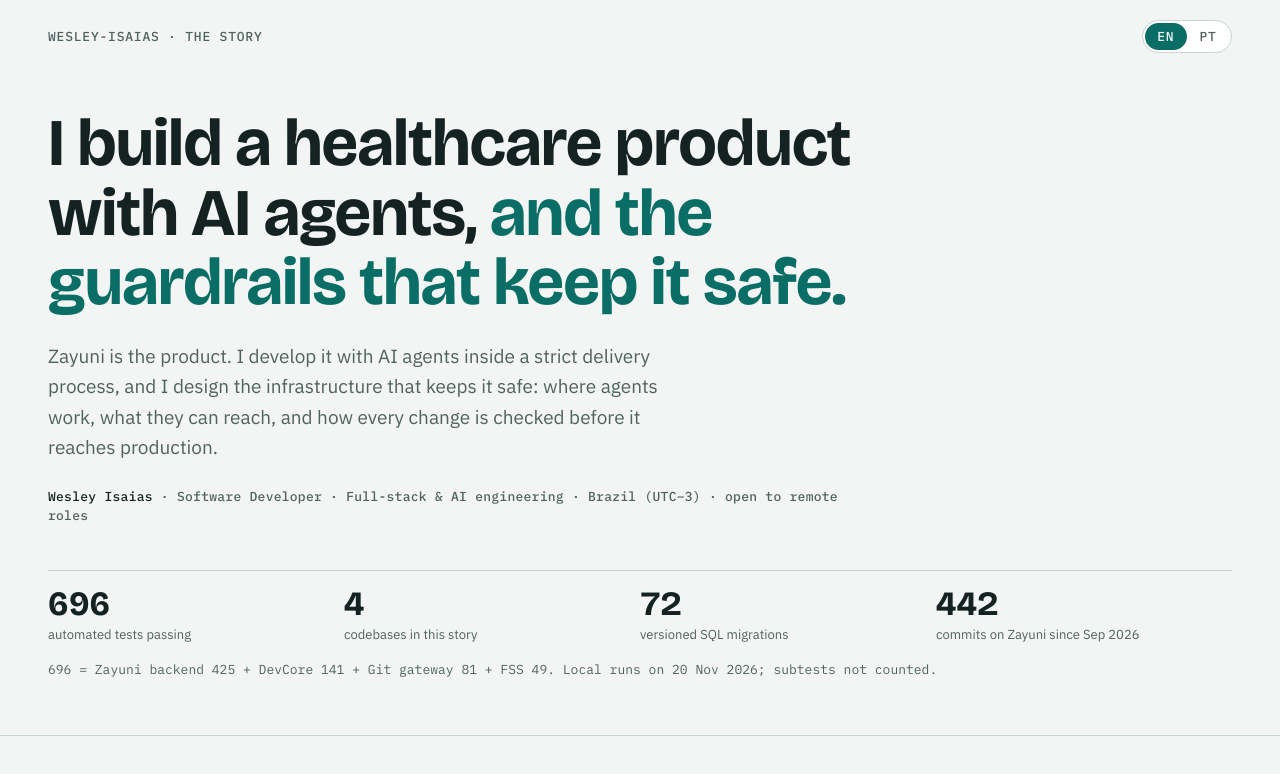
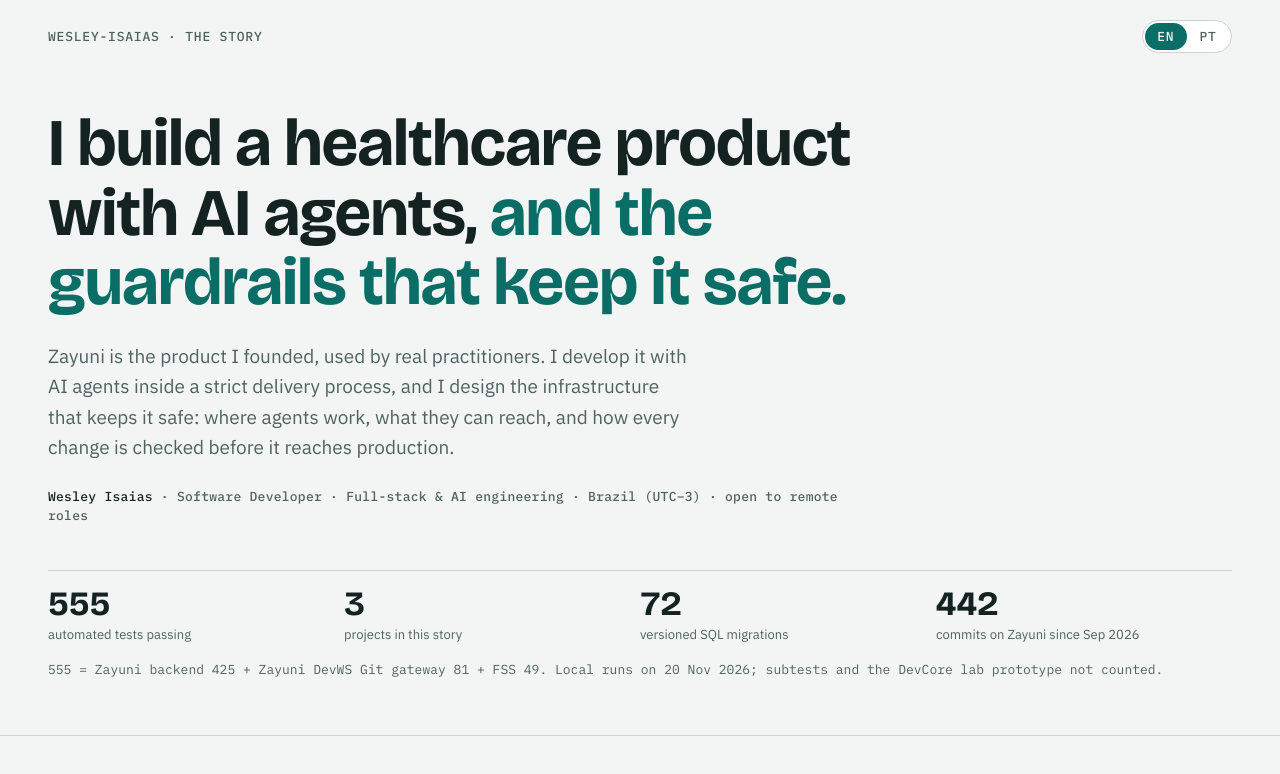
Before and after one commit to wesley-isaias/wesley-isaias, a plain HTML site: page docs/index.html in a window 1280 px wide. Shown: the top 774 px of the page. Drawn offline with nearby package versions, Linux system fonts and the light colour scheme.

Commit message:
docs: founder role, real users, honest AI skills and test totals
- Zayuni: founder role and in production with real users
- Tech stack: AI engineering row lists what is in use (MCP servers,
  agent development, agent security); model routing marked as lab
- Story page counts 555 tests from the three projects in the story
- Public example README in English with a Portuguese summary; table
  checked against the function's real output

Co-Authored-By: Claude Opus 5.5 <noreply@anthropic.com>
Claude-Session: https://claude.ai/code/session_01XWfz2w6RE2H7VjE8PBn5fc

```diff
--- a/docs/index.html
+++ b/docs/index.html
@@ -216,18 +216,18 @@ html[data-l="en"] .lang [data-set="en"], html[data-l="pt"] .lang [data-set="pt"]
         <span class="pt">Construo um produto de saúde com agentes de IA, <em>e os controles que mantêm tudo seguro.</em></span>
       </h1>
       <p class="lede">
-        <span class="en">Zayuni is the product. I develop it with AI agents inside a strict delivery process, and I design the infrastructure that keeps it safe: where agents work, what they can reach, and how every change is checked before it reaches production.</span>
-        <span class="pt">O Zayuni é o produto. Desenvolvo-o com agentes de IA dentro de um processo de entrega rígido, e desenho a infraestrutura que mantém tudo seguro: onde os agentes trabalham, o que podem acessar e como cada mudança é verificada antes de chegar à produção.</span>
+        <span class="en">Zayuni is the product I founded, used by real practitioners. I develop it with AI agents inside a strict delivery process, and I design the infrastructure that keeps it safe: where agents work, what they can reach, and how every change is checked before it reaches production.</span>
+        <span class="pt">O Zayuni é o produto que fundei, usado por profissionais reais. Desenvolvo-o com agentes de IA dentro de um processo de entrega rígido, e desenho a infraestrutura que mantém tudo seguro: onde os agentes trabalham, o que podem acessar e como cada mudança é verificada antes de chegar à produção.</span>
       </p>
       <p class="who"><strong>Wesley Isaias</strong> · <span class="en">Software Developer · Full-stack & AI engineering · Brazil (UTC−3) · open to remote roles</span><span class="pt">Desenvolvedor de Software · Full-stack e engenharia de IA · Brasil (UTC−3) · aberto a vagas remotas</span></p>
     </div>
     <div class="ledger">
-      <div><b>696</b><span class="en">automated tests passing</span><span class="pt">testes automatizados passando</span></div>
-      <div><b>4</b><span class="en">codebases in this story</span><span class="pt">bases de código nesta história</span></div>
+      <div><b>555</b><span class="en">automated tests passing</span><span class="pt">testes automatizados passando</span></div>
+      <div><b>3</b><span class="en">projects in this story</span><span class="pt">projetos nesta história</span></div>
       <div><b>72</b><span class="en">versioned SQL migrations</span><span class="pt">migrações SQL versionadas</span></div>
       <div><b>442</b><span class="en">commits on Zayuni since Sep 2026</span><span class="pt">commits no Zayuni desde set/2026</span></div>
     </div>
-    <p class="ledger-note"><span class="en">696 = Zayuni backend 425 + DevCore 141 + Git gateway 81 + FSS 49. Local runs on 20 Nov 2026; subtests not counted.</span><span class="pt">696 = backend do Zayuni 425 + DevCore 141 + gateway Git 81 + FSS 49. Execuções locais em 20/11/2026, sem contar subtestes.</span></p>
+    <p class="ledger-note"><span class="en">555 = Zayuni backend 425 + Zayuni DevWS Git gateway 81 + FSS 49. Local runs on 20 Nov 2026; subtests and the DevCore lab prototype not counted.</span><span class="pt">555 = backend do Zayuni 425 + gateway Git do Zayuni DevWS 81 + FSS 49. Execuções locais em 20/11/2026, sem contar subtestes nem o protótipo DevCore.</span></p>
   </div>
 </header>
 
```
Also changed, not shown: 5 other files.
